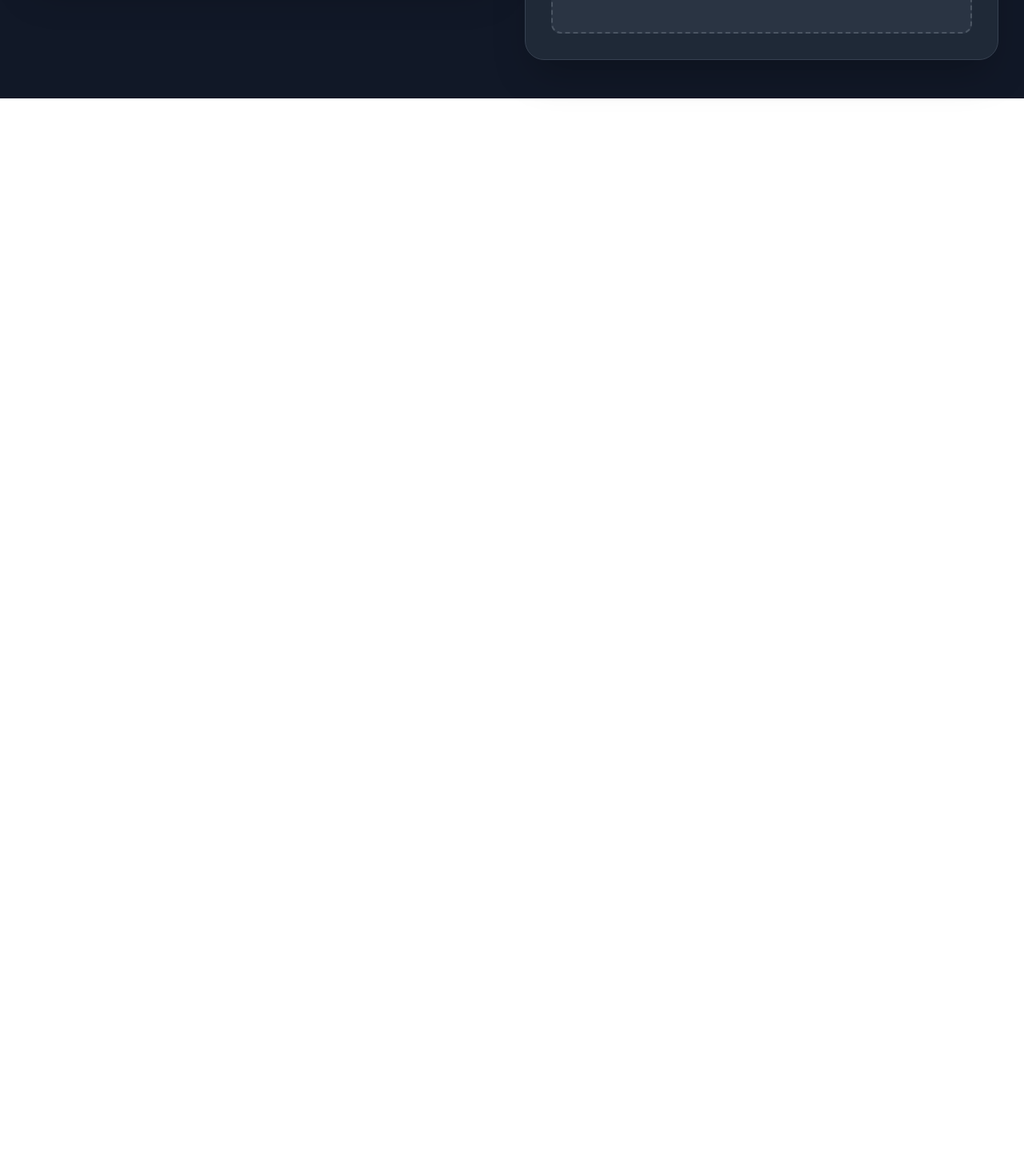
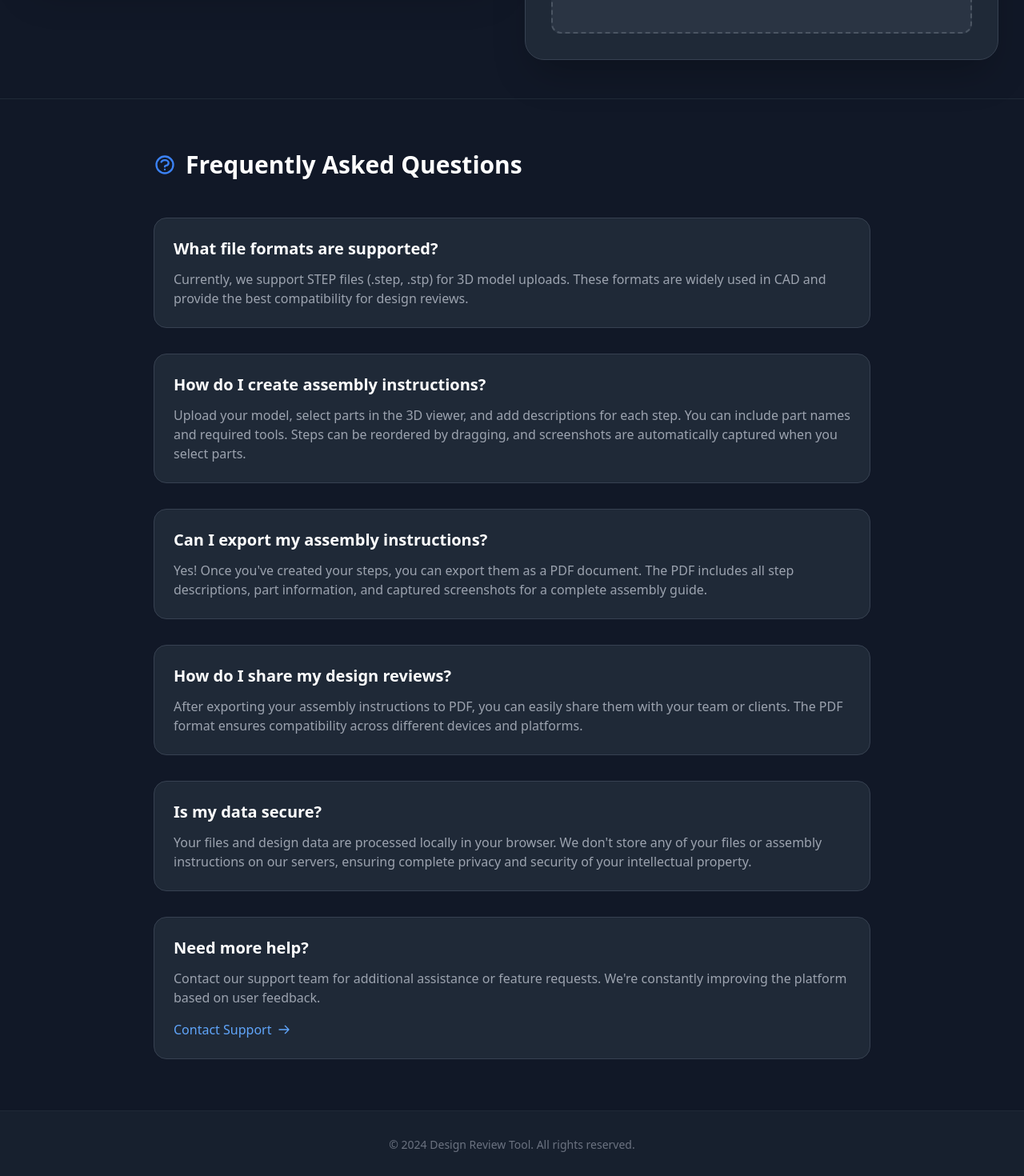
Before and after one commit to ghulammurtaza27/sequence-app, a Next.js app in the folder frontend/: page / in a window 1280 px wide. Shown: the part 920-2390 px from the top of the page at 80% size. Before the commit the page ends 1043 px from the top, so only its background shows below. Built offline with nearby package versions, Linux system fonts and the light colour scheme.

Commit message:
added FAQ

```diff
--- a/frontend/src/app/page.js
+++ b/frontend/src/app/page.js
@@ -283,6 +283,70 @@ export default function Home() {
           </div>
         </div>
       </main>
+
+      {/* FAQ Section - Add this after the main grid */}
+      <section className="container mx-auto px-8 py-16 border-t border-gray-800">
+        <div className="max-w-4xl mx-auto">
+          <h2 className="text-3xl font-bold text-white mb-12 flex items-center gap-3">
+            <svg className="w-7 h-7 text-blue-500" fill="none" stroke="currentColor" viewBox="0 0 24 24">
+              <path strokeLinecap="round" strokeLinejoin="round" strokeWidth={2}
+                d="M8.228 9c.549-1.165 2.03-2 3.772-2 2.21 0 4 1.343 4 3 0 1.4-1.278 2.575-3.006 2.907-.542.104-.994.54-.994 1.093m0 3h.01M21 12a9 9 0 11-18 0 9 9 0 0118 0z"
+              />
+            </svg>
+            Frequently Asked Questions
+          </h2>
+
+          <div className="space-y-8">
+            {/* FAQ Item */}
+            <div className="bg-gray-800 rounded-2xl p-6 border border-gray-700">
+              <h3 className="text-xl font-semibold text-white mb-3">What file formats are supported?</h3>
+              <p className="text-gray-400">Currently, we support STEP files (.step, .stp) for 3D model uploads. These formats are widely used in CAD and provide the best compatibility for design reviews.</p>
+            </div>
+
+            <div className="bg-gray-800 rounded-2xl p-6 border border-gray-700">
+              <h3 className="text-xl font-semibold text-white mb-3">How do I create assembly instructions?</h3>
+              <p className="text-gray-400">Upload your model, select parts in the 3D viewer, and add descriptions for each step. You can include part names and required tools. Steps can be reordered by dragging, and screenshots are automatically captured when you select parts.</p>
+            </div>
+
+            <div className="bg-gray-800 rounded-2xl p-6 border border-gray-700">
+              <h3 className="text-xl font-semibold text-white mb-3">Can I export my assembly instructions?</h3>
+              <p className="text-gray-400">Yes! Once you've created your steps, you can export them as a PDF document. The PDF includes all step descriptions, part information, and captured screenshots for a complete assembly guide.</p>
+            </div>
+
+            <div className="bg-gray-800 rounded-2xl p-6 border border-gray-700">
+              <h3 className="text-xl font-semibold text-white mb-3">How do I share my design reviews?</h3>
+              <p className="text-gray-400">After exporting your assembly instructions to PDF, you can easily share them with your team or clients. The PDF format ensures compatibility across different devices and platforms.</p>
+            </div>
+
+            <div className="bg-gray-800 rounded-2xl p-6 border border-gray-700">
+              <h3 className="text-xl font-semibold text-white mb-3">Is my data secure?</h3>
+              <p className="text-gray-400">Your files and design data are processed locally in your browser. We don't store any of your files or assembly instructions on our servers, ensuring complete privacy and security of your intellectual property.</p>
+            </div>
+
+            <div className="bg-gray-800 rounded-2xl p-6 border border-gray-700 group hover:border-blue-500/50 transition-colors">
+              <h3 className="text-xl font-semibold text-white mb-3">Need more help?</h3>
+              <p className="text-gray-400">Contact our support team for additional assistance or feature requests. We're constantly improving the platform based on user feedback.</p>
+              <a href="mailto:support@example.com"
+                className="inline-flex items-center gap-2 mt-4 text-blue-400 hover:text-blue-300 transition-colors">
+                <span>Contact Support</span>
+                <svg className="w-4 h-4" fill="none" stroke="currentColor" viewBox="0 0 24 24">
+                  <path strokeLinecap="round" strokeLinejoin="round" strokeWidth={2}
+                    d="M14 5l7 7m0 0l-7 7m7-7H3" />
+                </svg>
+              </a>
+            </div>
+          </div>
+        </div>
+      </section>
+
+      {/* Optional: Add a footer after FAQ */}
+      <footer className="bg-gray-800/50 border-t border-gray-800">
+        <div className="container mx-auto px-8 py-8">
+          <p className="text-center text-gray-500 text-sm">
+            © {new Date().getFullYear()} Design Review Tool. All rights reserved.
+          </p>
+        </div>
+      </footer>
     </div>
   )
 }
```
